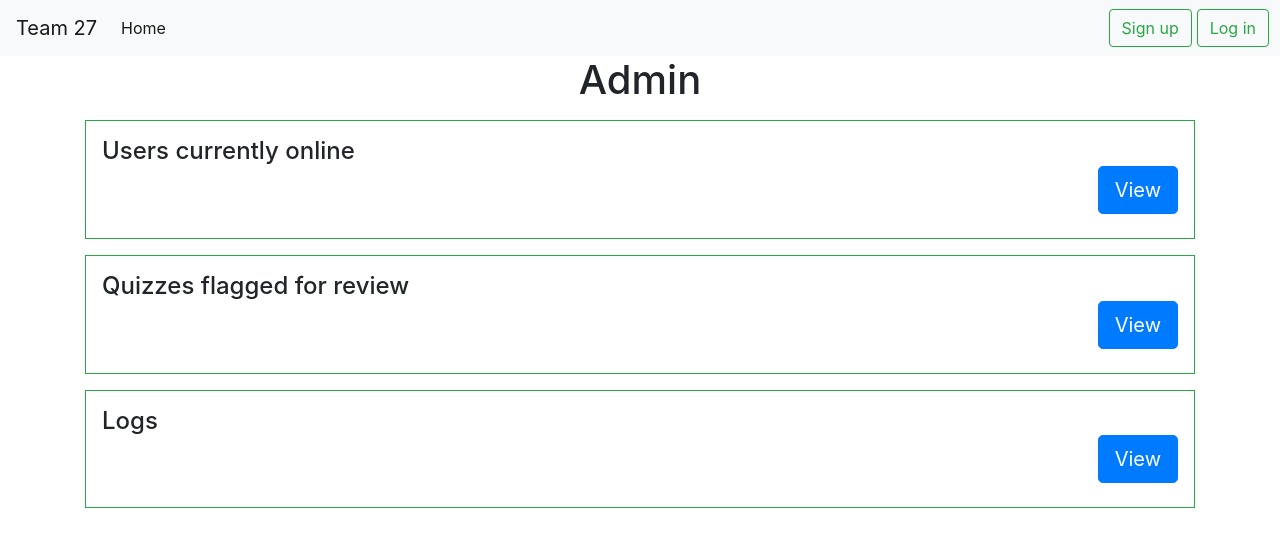
After one commit to squiree98/CSC2033_Team_Project, a Flask app: template templates/admin.html in a window 1280 px wide. The commit adds this page. Shown: the top 547 px of the page. Run offline with Flask 2, Linux system fonts and the light colour scheme; the template is opened without the code that fills it: most values are stand-ins (such as "Sample title", 1, 10 or a date in 2020); some libraries are stand-ins or nearby versions.

```diff
--- /dev/null
+++ b/templates/admin.html
@@ -0,0 +1,30 @@
+{% extends "base.html" %}
+
+{% block content %}
+    <div>
+        <h1 class="text-center">  Admin </h1>
+    </div>
+
+    <div class="container p-3 my-3 bg-transparent border border-success">
+        <h4 class="text-left"> Users currently online
+        <div class="text-right">
+            <a class="btn btn-primary btn-lg" href="#" role="button">View</a>
+        </div>
+        </h4>
+    </div>
+    <div class="container p-3 my-3 bg-transparent border border-success">
+        <h4 class="text-left"> Quizzes flagged for review
+        <div class="text-right">
+            <a class="btn btn-primary btn-lg" href="#" role="button">View</a>
+        </div>
+        </h4>
+    </div>
+    <div class="container p-3 my-3 bg-transparent border border-success">
+        <h4 class="text-left"> Logs
+        <div class="text-right">
+            <a class="btn btn-primary btn-lg" href="#" role="button">View</a>
+        </div>
+        </h4>
+    </div>
+
+{% endblock %}
--- a/templates/base.html
+++ b/templates/base.html
@@ -41,7 +41,7 @@
                     {% endif %}
                     {% if current_user.is_authenticated and current_user.role == 'Admin'%}
                     <li class="nav-item">
-                        <a class="nav-link" href="#">Admin</a>
+                        <a class="nav-link" href="{{ url_for('admin.admin') }}">Admin</a>
                     </li>
                     {% endif %}
                 </ul>
```
Also changed, not shown: admin/views.py (+40 -0 lines), 1 other file.
